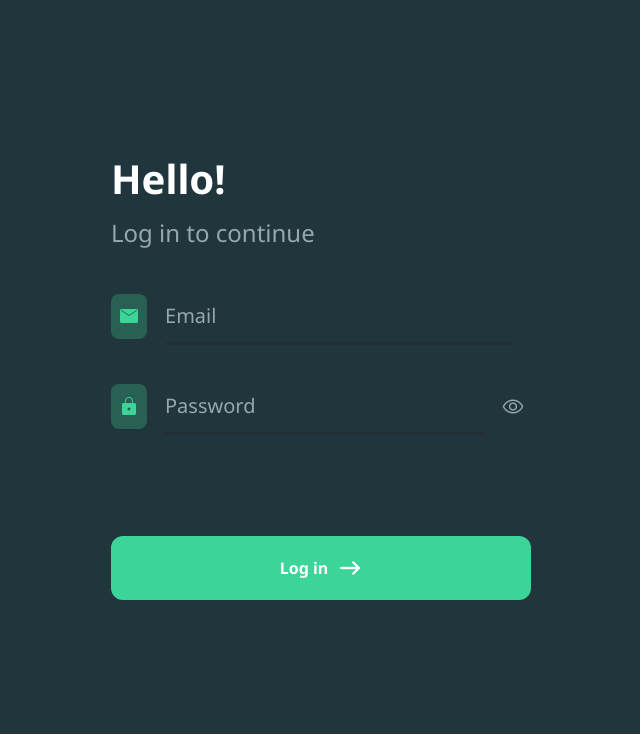
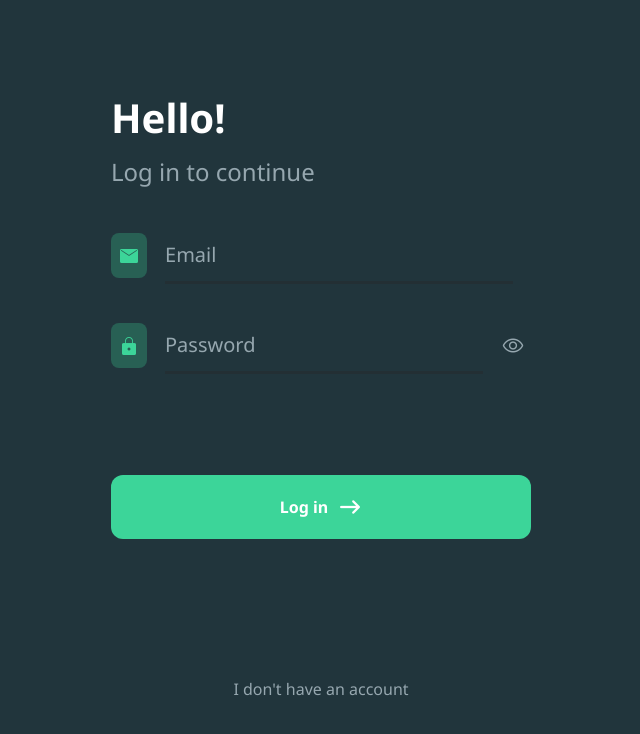
Before and after one commit to EugeneNail/actum, a React (Vite) app in the folder frontend/: page /Login in a window 1280 px wide. Shown: the top 734 px of the page, without its empty margins (319-959 px from the left). Built offline with nearby package versions, Linux system fonts and the light colour scheme.

Commit message:
#114 feat: add page transition animations

```diff
--- a/frontend/package.json
+++ b/frontend/package.json
@@ -15,11 +15,13 @@
     "react": "^18.2.0",
     "react-dom": "^18.2.0",
     "react-router-dom": "^6.23.0",
+    "react-transition-group": "^4.4.5",
     "sass": "^1.76.0"
   },
   "devDependencies": {
     "@types/react": "^18.2.66",
     "@types/react-dom": "^18.2.22",
+    "@types/react-transition-group": "^4.4.10",
     "@typescript-eslint/eslint-plugin": "^7.2.0",
     "@typescript-eslint/parser": "^7.2.0",
     "@vitejs/plugin-react": "^4.2.1",
--- a/frontend/src/main.tsx
+++ b/frontend/src/main.tsx
@@ -1,22 +1,13 @@
 import React from 'react'
 import ReactDOM from 'react-dom/client'
-import {BrowserRouter, Navigate, Route, Routes} from 'react-router-dom'
 import "./shared.sass"
-import Notification from "./component/notification/notification.tsx";
-import SignupPage from "./page/guest-page/signup-page.tsx";
-import LoginPage from "./page/guest-page/login-page.tsx";
+import "./transitions.css"
+import Routing from "./routing.tsx";
+
+
 
 ReactDOM.createRoot(document.getElementById('root')!).render(
   <React.StrictMode>
-    <Notification>
-        <BrowserRouter>
-            <Routes>
-                <Route path="/Login" element={<LoginPage/>}/>
-                <Route path="/signup" element={<SignupPage/>}/>
-                <Route path="/" element={<Navigate to="/records"/>}/>
-                {/*<Route path="*" element={<Navigate to="/not-found"/>}/>*/}
-            </Routes>
-        </BrowserRouter>
-    </Notification>
+    <Routing/>
   </React.StrictMode>
 )
--- /dev/null
+++ b/frontend/src/page/guest-page/guest-page.sass
@@ -0,0 +1,7 @@
+@import ../../variables
+
+.guest-page-link
+  cursor: pointer
+
+  &:hover
+    text-decoration: underline
--- a/frontend/src/page/guest-page/login-page.tsx
+++ b/frontend/src/page/guest-page/login-page.tsx
@@ -1,9 +1,10 @@
+import "./guest-page.sass"
 import Form from "../../component/form/form.tsx";
 import Field from "../../component/field/field.tsx";
 import {useFormState} from "../../service/use-form-state.ts";
 import {Color} from "../../model/color.tsx";
 import {useHttp} from "../../service/use-http.ts";
-import {useNavigate} from "react-router-dom";
+import {Link, useNavigate} from "react-router-dom";
 import base64UrlToString from "../../service/base64.ts";
 
 class Payload {
@@ -46,6 +47,7 @@ export default function LoginPage() {
                 <Field color={Color.green} name="email" label="Email" icon="mail" value={state.email} error={errors.email} onChange={setField}/>
                 <Field color={Color.red} name="password" label="Password" icon="lock" value={state.password} error={errors.password} onChange={setField} password/>
             </Form>
+            <Link to="/signup" className="guest-page-link">I don't have an account</Link>
         </div>
     )
 }
--- a/frontend/src/page/guest-page/signup-page.tsx
+++ b/frontend/src/page/guest-page/signup-page.tsx
@@ -1,9 +1,10 @@
+import "./guest-page.sass"
 import Form from "../../component/form/form.tsx";
 import Field from "../../component/field/field.tsx";
 import {useFormState} from "../../service/use-form-state.ts";
 import {Color} from "../../model/color.tsx";
 import {useHttp} from "../../service/use-http.ts";
-import {useNavigate} from "react-router-dom";
+import {Link, useNavigate} from "react-router-dom";
 import base64UrlToString from "../../service/base64.ts";
 
 class Payload {
@@ -49,6 +50,7 @@ export default function SignupPage() {
                 <Field color={Color.red} name="password" label="Password" icon="lock" value={state.password} error={errors.password} onChange={setField} password/>
                 <Field color={Color.red} name="passwordConfirmation" label="Confirm password" icon="lock" value={state.passwordConfirmation} error={errors.passwordConfirmation} onChange={setField} password/>
             </Form>
+            <Link to="/login" className="guest-page-link">I already have an account</Link>
         </div>
     )
 }
--- /dev/null
+++ b/frontend/src/routing.tsx
@@ -0,0 +1,34 @@
+import {BrowserRouter, Navigate, Route, Routes, useLocation} from "react-router-dom";
+import Notification from "./component/notification/notification.tsx";
+import {CSSTransition, TransitionGroup} from "react-transition-group";
+import LoginPage from "./page/guest-page/login-page.tsx";
+import SignupPage from "./page/guest-page/signup-page.tsx";
+
+function AnimatedRoutes() {
+    const location = useLocation()
+
+    return (
+        <div className="animation-wrapper">
+            <TransitionGroup>
+                <CSSTransition key={location.key} classNames="slide" timeout={300}>
+                    <Routes location={location}>
+                        <Route path="/Login" element={<LoginPage/>}/>
+                        <Route path="/signup" element={<SignupPage/>}/>
+                        <Route path="/" element={<Navigate to="/records"/>}/>
+                        {/*<Route path="*" element={<Navigate to="/not-found"/>}/>*/}
+                    </Routes>
+                </CSSTransition>
+            </TransitionGroup>
+        </div>
+    )
+}
+
+export default function Routing() {
+    return (
+        <Notification>
+            <BrowserRouter>
+                <AnimatedRoutes/>
+            </BrowserRouter>
+        </Notification>
+    )
+}
--- a/frontend/src/shared.sass
+++ b/frontend/src/shared.sass
@@ -16,6 +16,7 @@ body
   background: $background-strong
 
 .page
+  place-items: center
   display: grid
   width: 100%
   min-height: calc(100vh - 50px)
--- /dev/null
+++ b/frontend/src/transitions.css
@@ -0,0 +1,21 @@
+.slide-enter {
+    transform: translateX(100%);
+}
+.slide-enter-active {
+    transform: translateX(0);
+    transition: transform 300ms;
+}
+.slide-exit {
+    position: absolute;
+    width: 100%;
+    height: 100%;
+    transform: translateX(0);
+}
+.slide-exit-active {
+    transform: translateX(-100%);
+    transition: transform 300ms;
+}
+.animation-wrapper {
+    overflow: hidden;
+    position: relative;
+}
```
Also changed, not shown: 1 other file (tests, documents, lock files or other folders).
